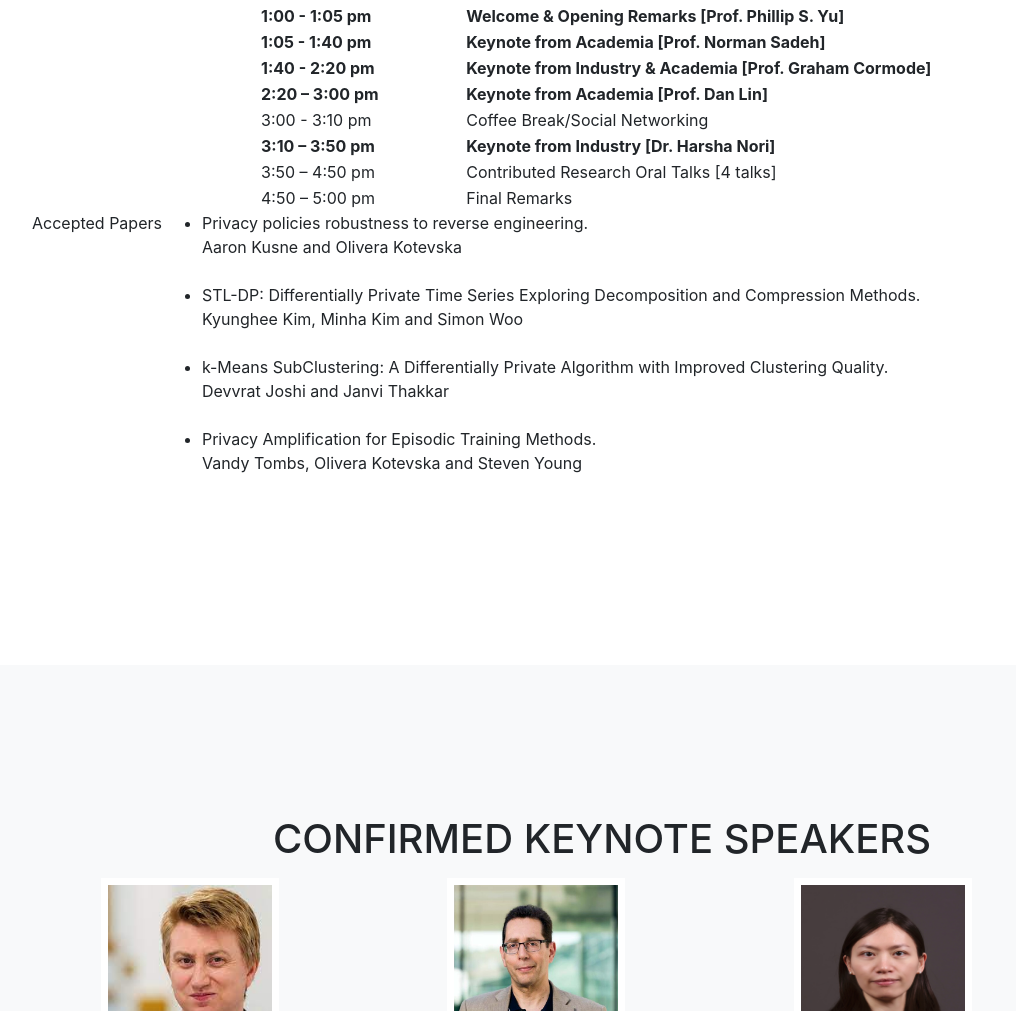
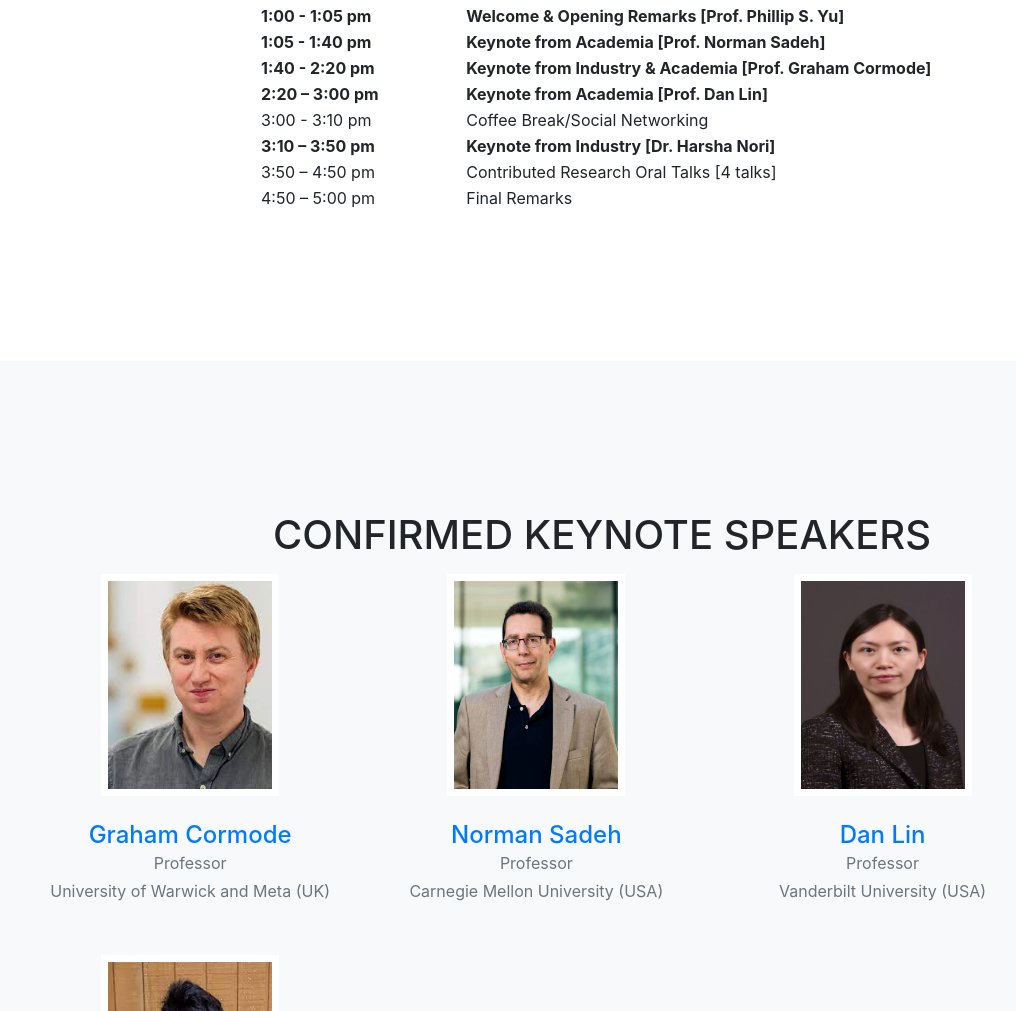
Before and after one commit to PASWorkshop22/PASWorkshop22.github.io, a website with bundled scripts: page index.html in a window 1280 px wide. Shown: the part 4167-5178 px from the top of the page, without its empty margins (38-1054 px from the left). Built offline with nearby package versions, Linux system fonts and the light colour scheme; files whose address does not match are found by name; a web font is replaced by a local one.

Commit message:
Update index.html

```diff
--- a/index.html
+++ b/index.html
@@ -254,7 +254,7 @@
 		<br>
 		<br>
 			   </div>
-		<div class="row">
+		<!--<div class="row">
 		Accepted Papers
 
 		<ul style="text-align:justify">
@@ -262,7 +262,7 @@
 		<li>STL-DP: Differentially Private Time Series Exploring Decomposition and Compression Methods. <br>Kyunghee Kim, Minha Kim and Simon Woo</li><br>
 		<li>k-Means SubClustering: A Differentially Private Algorithm with Improved Clustering Quality. <br>Devvrat Joshi and Janvi Thakkar</li><br>
 		<li>Privacy Amplification for Episodic Training Methods. <br>Vandy Tombs, Olivera Kotevska and Steven Young</li><br>
-		</ul>
+		</ul>-->
 
 
           </div>
```
